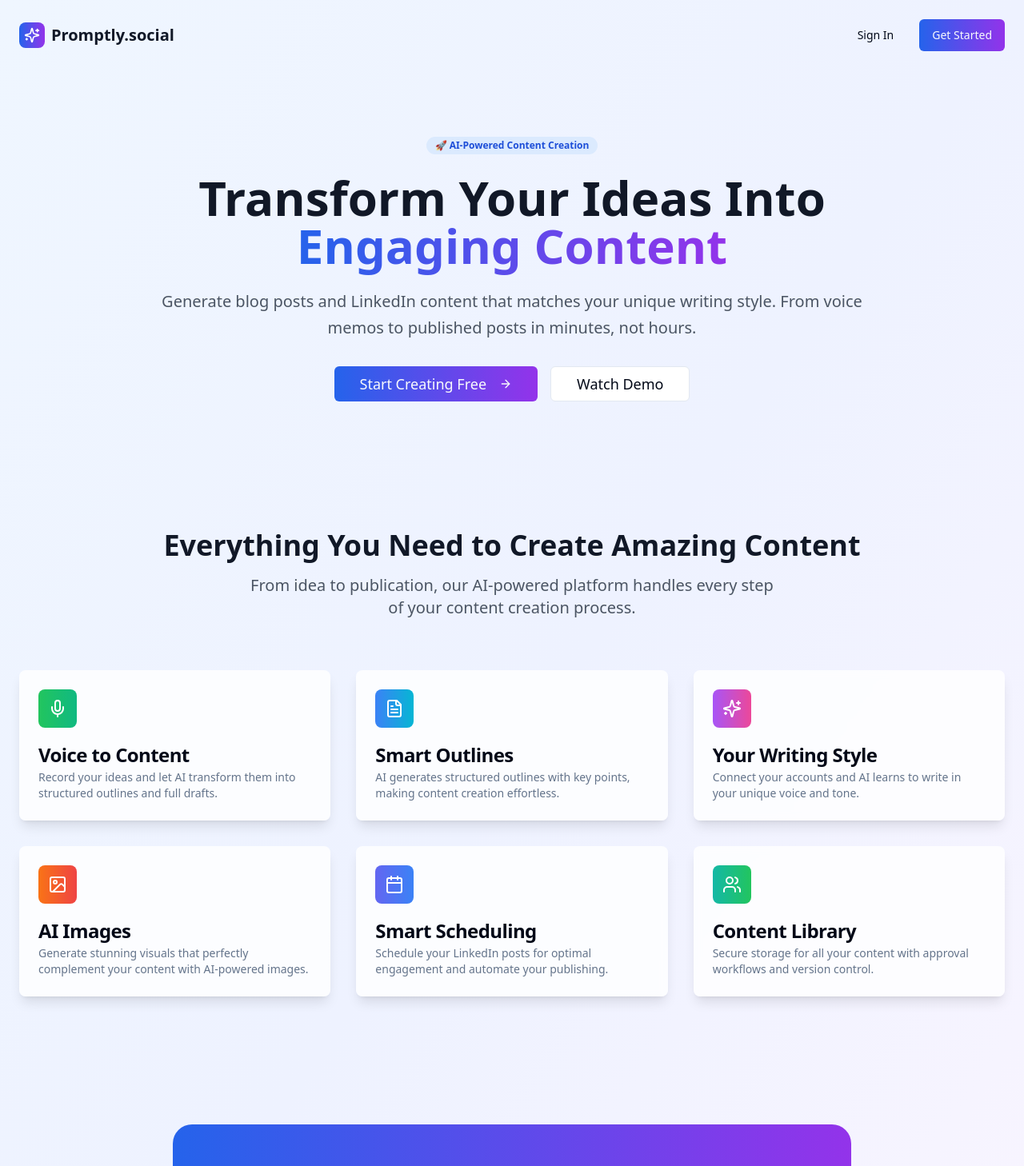
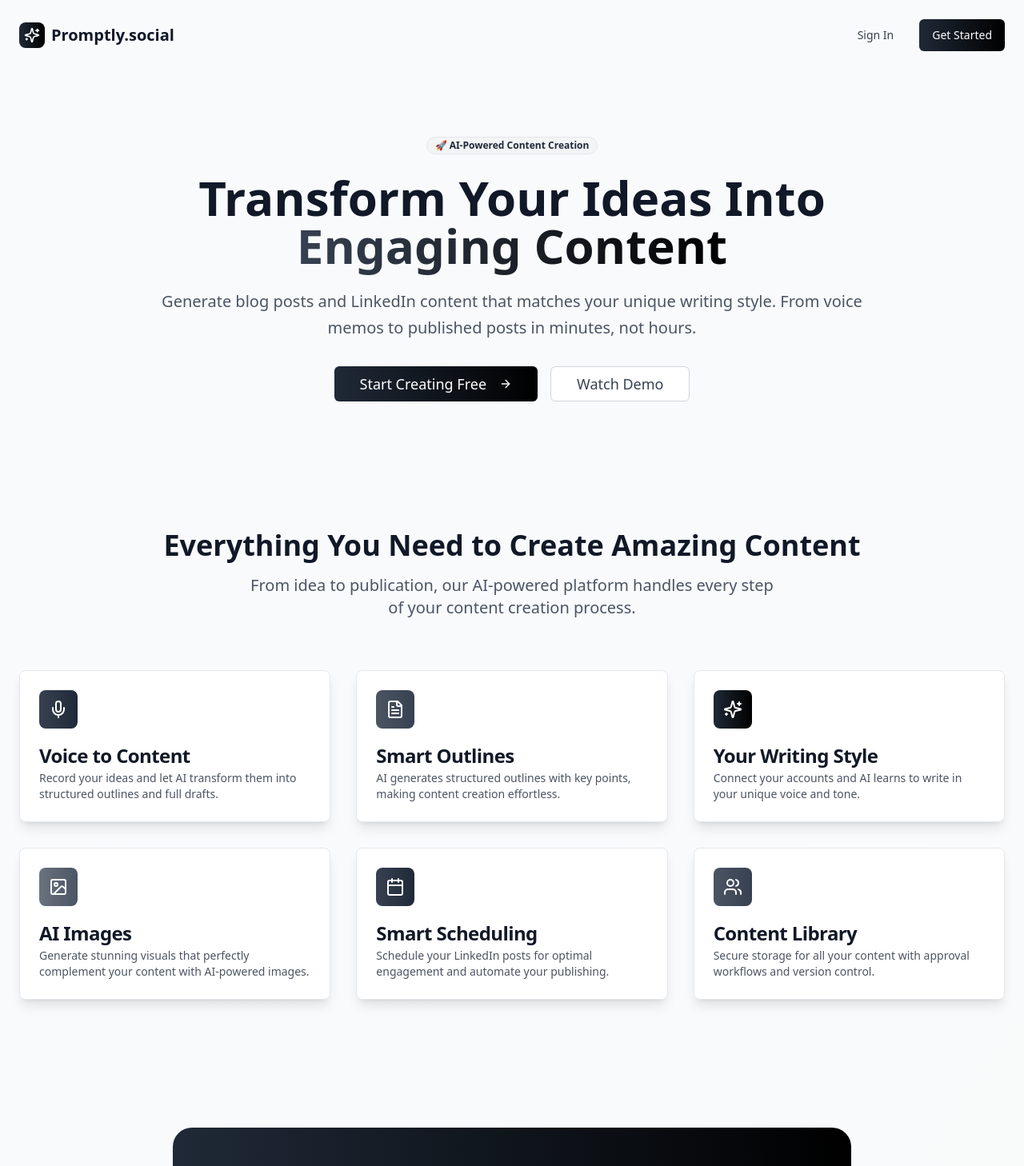
Before and after one commit to promptly-social/promptly-social, a React (Vite) app: page / in a window 1280 px wide. Shown: the top 1458 px of the page at 80% size. Built offline with nearby package versions, Linux system fonts and the light colour scheme.

Commit message:
Refactor: Apply greyscale theme
Update the application's theme to a greyscale color palette for a more professional and stylish appearance.

```diff
--- a/src/pages/Index.tsx
+++ b/src/pages/Index.tsx
@@ -7,21 +7,21 @@ import { Link } from "react-router-dom";
 
 const Index = () => {
   return (
-    <div className="min-h-screen bg-gradient-to-br from-blue-50 via-indigo-50 to-purple-50">
+    <div className="min-h-screen bg-gradient-to-br from-gray-50 via-slate-50 to-zinc-50">
       {/* Navigation */}
       <nav className="flex items-center justify-between p-6 max-w-7xl mx-auto">
         <div className="flex items-center space-x-2">
-          <div className="w-8 h-8 bg-gradient-to-r from-blue-600 to-purple-600 rounded-lg flex items-center justify-center">
+          <div className="w-8 h-8 bg-gradient-to-r from-gray-800 to-black rounded-lg flex items-center justify-center">
             <Sparkles className="w-5 h-5 text-white" />
           </div>
           <span className="text-xl font-bold text-gray-900">Promptly.social</span>
         </div>
         <div className="flex items-center space-x-4">
           <Link to="/login">
-            <Button variant="ghost">Sign In</Button>
+            <Button variant="ghost" className="text-gray-700 hover:text-gray-900">Sign In</Button>
           </Link>
           <Link to="/signup">
-            <Button className="bg-gradient-to-r from-blue-600 to-purple-600 hover:from-blue-700 hover:to-purple-700">
+            <Button className="bg-gradient-to-r from-gray-800 to-black hover:from-gray-900 hover:to-gray-800 text-white">
               Get Started
             </Button>
           </Link>
@@ -31,12 +31,12 @@ const Index = () => {
       {/* Hero Section */}
       <div className="max-w-7xl mx-auto px-6 py-20">
         <div className="text-center max-w-4xl mx-auto">
-          <Badge className="mb-6 bg-blue-100 text-blue-700 hover:bg-blue-100">
+          <Badge className="mb-6 bg-gray-100 text-gray-800 hover:bg-gray-100 border border-gray-200">
             🚀 AI-Powered Content Creation
           </Badge>
           <h1 className="text-5xl md:text-6xl font-bold text-gray-900 mb-6 leading-tight">
             Transform Your Ideas Into
-            <span className="bg-gradient-to-r from-blue-600 to-purple-600 bg-clip-text text-transparent">
+            <span className="bg-gradient-to-r from-gray-700 to-black bg-clip-text text-transparent">
               {" "}Engaging Content
             </span>
           </h1>
@@ -45,11 +45,11 @@ const Index = () => {
             From voice memos to published posts in minutes, not hours.
           </p>
           <div className="flex flex-col sm:flex-row gap-4 justify-center items-center">
-            <Button size="lg" className="bg-gradient-to-r from-blue-600 to-purple-600 hover:from-blue-700 hover:to-purple-700 text-lg px-8 py-3">
+            <Button size="lg" className="bg-gradient-to-r from-gray-800 to-black hover:from-gray-900 hover:to-gray-800 text-white text-lg px-8 py-3">
               Start Creating Free
               <ArrowRight className="ml-2 w-5 h-5" />
             </Button>
-            <Button size="lg" variant="outline" className="text-lg px-8 py-3">
+            <Button size="lg" variant="outline" className="text-lg px-8 py-3 border-gray-300 text-gray-700 hover:bg-gray-50">
               Watch Demo
             </Button>
           </div>
@@ -68,73 +68,73 @@ const Index = () => {
         </div>
 
         <div className="grid md:grid-cols-2 lg:grid-cols-3 gap-8">
-          <Card className="border-0 shadow-lg hover:shadow-xl transition-all duration-300 bg-white/80 backdrop-blur-sm">
+          <Card className="border border-gray-200 shadow-lg hover:shadow-xl transition-all duration-300 bg-white/90 backdrop-blur-sm">
             <CardHeader>
-              <div className="w-12 h-12 bg-gradient-to-r from-green-500 to-emerald-500 rounded-lg flex items-center justify-center mb-4">
+              <div className="w-12 h-12 bg-gradient-to-r from-gray-700 to-gray-800 rounded-lg flex items-center justify-center mb-4">
                 <Mic className="w-6 h-6 text-white" />
               </div>
-              <CardTitle>Voice to Content</CardTitle>
-              <CardDescription>
+              <CardTitle className="text-gray-900">Voice to Content</CardTitle>
+              <CardDescription className="text-gray-600">
                 Record your ideas and let AI transform them into structured outlines and full drafts.
               </CardDescription>
             </CardHeader>
           </Card>
 
-          <Card className="border-0 shadow-lg hover:shadow-xl transition-all duration-300 bg-white/80 backdrop-blur-sm">
+          <Card className="border border-gray-200 shadow-lg hover:shadow-xl transition-all duration-300 bg-white/90 backdrop-blur-sm">
             <CardHeader>
-              <div className="w-12 h-12 bg-gradient-to-r from-blue-500 to-cyan-500 rounded-lg flex items-center justify-center mb-4">
+              <div className="w-12 h-12 bg-gradient-to-r from-gray-600 to-gray-700 rounded-lg flex items-center justify-center mb-4">
                 <FileText className="w-6 h-6 text-white" />
               </div>
-              <CardTitle>Smart Outlines</CardTitle>
-              <CardDescription>
+              <CardTitle className="text-gray-900">Smart Outlines</CardTitle>
+              <CardDescription className="text-gray-600">
                 AI generates structured outlines with key points, making content creation effortless.
               </CardDescription>
             </CardHeader>
           </Card>
 
-          <Card className="border-0 shadow-lg hover:shadow-xl transition-all duration-300 bg-white/80 backdrop-blur-sm">
+          <Card className="border border-gray-200 shadow-lg hover:shadow-xl transition-all duration-300 bg-white/90 backdrop-blur-sm">
             <CardHeader>
-              <div className="w-12 h-12 bg-gradient-to-r from-purple-500 to-pink-500 rounded-lg flex items-center justify-center mb-4">
+              <div className="w-12 h-12 bg-gradient-to-r from-gray-800 to-black rounded-lg flex items-center justify-center mb-4">
                 <Sparkles className="w-6 h-6 text-white" />
               </div>
-              <CardTitle>Your Writing Style</CardTitle>
-              <CardDescription>
+              <CardTitle className="text-gray-900">Your Writing Style</CardTitle>
+              <CardDescription className="text-gray-600">
                 Connect your accounts and AI learns to write in your unique voice and tone.
               </CardDescription>
             </CardHeader>
           </Card>
 
-          <Card className="border-0 shadow-lg hover:shadow-xl transition-all duration-300 bg-white/80 backdrop-blur-sm">
+          <Card className="border border-gray-200 shadow-lg hover:shadow-xl transition-all duration-300 bg-white/90 backdrop-blur-sm">
             <CardHeader>
-              <div className="w-12 h-12 bg-gradient-to-r from-orange-500 to-red-500 rounded-lg flex items-center justify-center mb-4">
+              <div className="w-12 h-12 bg-gradient-to-r from-gray-500 to-gray-600 rounded-lg flex items-center justify-center mb-4">
                 <Image className="w-6 h-6 text-white" />
               </div>
-              <CardTitle>AI Images</CardTitle>
-              <CardDescription>
+              <CardTitle className="text-gray-900">AI Images</CardTitle>
+              <CardDescription className="text-gray-600">
                 Generate stunning visuals that perfectly complement your content with AI-powered images.
               </CardDescription>
             </CardHeader>
           </Card>
 
-          <Card className="border-0 shadow-lg hover:shadow-xl transition-all duration-300 bg-white/80 backdrop-blur-sm">
+          <Card className="border border-gray-200 shadow-lg hover:shadow-xl transition-all duration-300 bg-white/90 backdrop-blur-sm">
             <CardHeader>
-              <div className="w-12 h-12 bg-gradient-to-r from-indigo-500 to-blue-500 rounded-lg flex items-center justify-center mb-4">
+              <div className="w-12 h-12 bg-gradient-to-r from-gray-700 to-gray-800 rounded-lg flex items-center justify-center mb-4">
                 <Calendar className="w-6 h-6 text-white" />
               </div>
-              <CardTitle>Smart Scheduling</CardTitle>
-              <CardDescription>
+              <CardTitle className="text-gray-900">Smart Scheduling</CardTitle>
+              <CardDescription className="text-gray-600">
                 Schedule your LinkedIn posts for optimal engagement and automate your publishing.
               </CardDescription>
             </CardHeader>
           </Card>
 
-          <Card className="border-0 shadow-lg hover:shadow-xl transition-all duration-300 bg-white/80 backdrop-blur-sm">
+          <Card className="border border-gray-200 shadow-lg hover:shadow-xl transition-all duration-300 bg-white/90 backdrop-blur-sm">
             <CardHeader>
-              <div className="w-12 h-12 bg-gradient-to-r from-teal-500 to-green-500 rounded-lg flex items-center justify-center mb-4">
+              <div className="w-12 h-12 bg-gradient-to-r from-gray-600 to-gray-700 rounded-lg flex items-center justify-center mb-4">
                 <Users className="w-6 h-6 text-white" />
               </div>
-              <CardTitle>Content Library</CardTitle>
-              <CardDescription>
+              <CardTitle className="text-gray-900">Content Library</CardTitle>
+              <CardDescription className="text-gray-600">
                 Secure storage for all your content with approval workflows and version control.
               </CardDescription>
             </CardHeader>
@@ -144,14 +144,14 @@ const Index = () => {
 
       {/* CTA Section */}
       <div className="max-w-4xl mx-auto px-6 py-20 text-center">
-        <div className="bg-gradient-to-r from-blue-600 to-purple-600 rounded-3xl p-12 text-white">
+        <div className="bg-gradient-to-r from-gray-800 to-black rounded-3xl p-12 text-white">
           <h2 className="text-3xl md:text-4xl font-bold mb-4">
             Ready to Transform Your Content Creation?
           </h2>
           <p className="text-xl opacity-90 mb-8">
             Join thousands of content creators who've streamlined their workflow with AI.
           </p>
-          <Button size="lg" className="bg-white text-blue-600 hover:bg-gray-100 text-lg px-8 py-3">
+          <Button size="lg" className="bg-white text-gray-800 hover:bg-gray-100 text-lg px-8 py-3">
             Start Your Free Trial
             <ArrowRight className="ml-2 w-5 h-5" />
           </Button>
@@ -159,11 +159,11 @@ const Index = () => {
       </div>
 
       {/* Footer */}
-      <footer className="border-t border-gray-200 bg-white/50 backdrop-blur-sm">
+      <footer className="border-t border-gray-200 bg-white/70 backdrop-blur-sm">
         <div className="max-w-7xl mx-auto px-6 py-12">
           <div className="flex flex-col md:flex-row justify-between items-center">
             <div className="flex items-center space-x-2 mb-4 md:mb-0">
-              <div className="w-8 h-8 bg-gradient-to-r from-blue-600 to-purple-600 rounded-lg flex items-center justify-center">
+              <div className="w-8 h-8 bg-gradient-to-r from-gray-800 to-black rounded-lg flex items-center justify-center">
                 <Sparkles className="w-5 h-5 text-white" />
               </div>
               <span className="text-xl font-bold text-gray-900">Promptly.social</span>
```
Also changed, not shown: src/pages/Login.tsx (+11 -11 lines), src/pages/Signup.tsx (+13 -13 lines).
